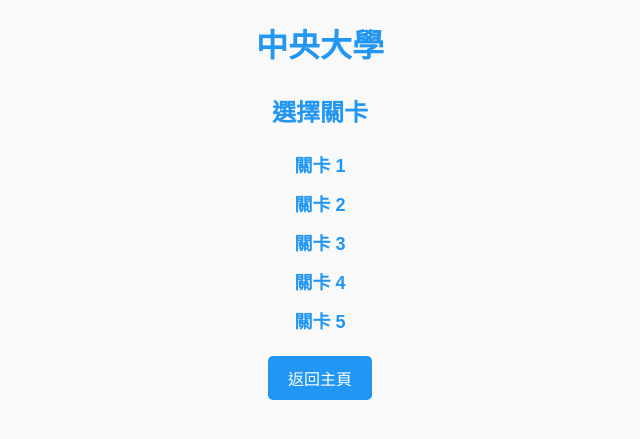
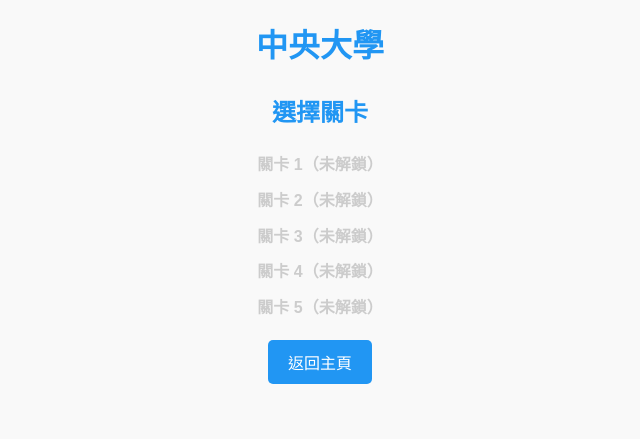
Before and after one commit to h04898989/puzzletest, a Flask app: page /game/1 in a window 1280 px wide. Shown: the top 439 px of the page, without its empty margins (320-960 px from the left). Run offline with Flask 3, Linux system fonts and the light colour scheme.

Commit message:
sara update

```diff
--- a/static/style.css
+++ b/static/style.css
@@ -74,3 +74,9 @@ p {
     text-align: center;
     font-size: 16px;
 }
+
+.locked {
+    color: #ccc;
+    font-weight: bold;
+    cursor: not-allowed;
+}
--- a/templates/levels.html
+++ b/templates/levels.html
@@ -11,7 +11,13 @@
     <h2>選擇關卡</h2>
     <ul>
         {% for level_id in levels %}
-        <li><a href="/game/{{ game_id }}/level/{{ level_id }}">關卡 {{ level_id }}</a></li>
+        <li>
+            {% if level_id <= progress %}
+            <a href="/game/{{ game_id }}/level/{{ level_id }}">關卡 {{ level_id }}</a>
+            {% else %}
+            <span class="locked">關卡 {{ level_id }}（未解鎖）</span>
+            {% endif %}
+        </li>
         {% endfor %}
     </ul>
     <button onclick="window.location.href='/'">返回主頁</button>
```
